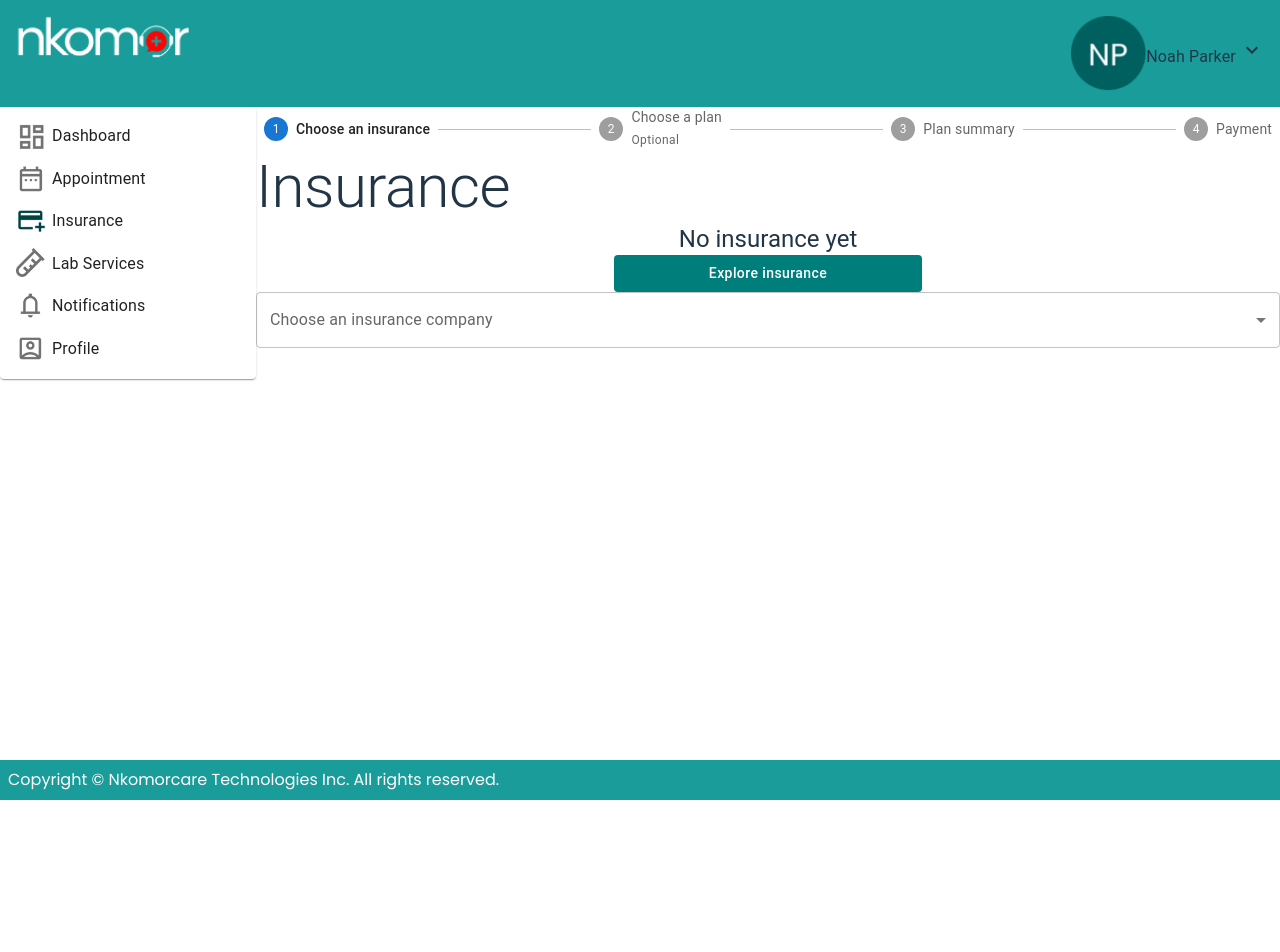
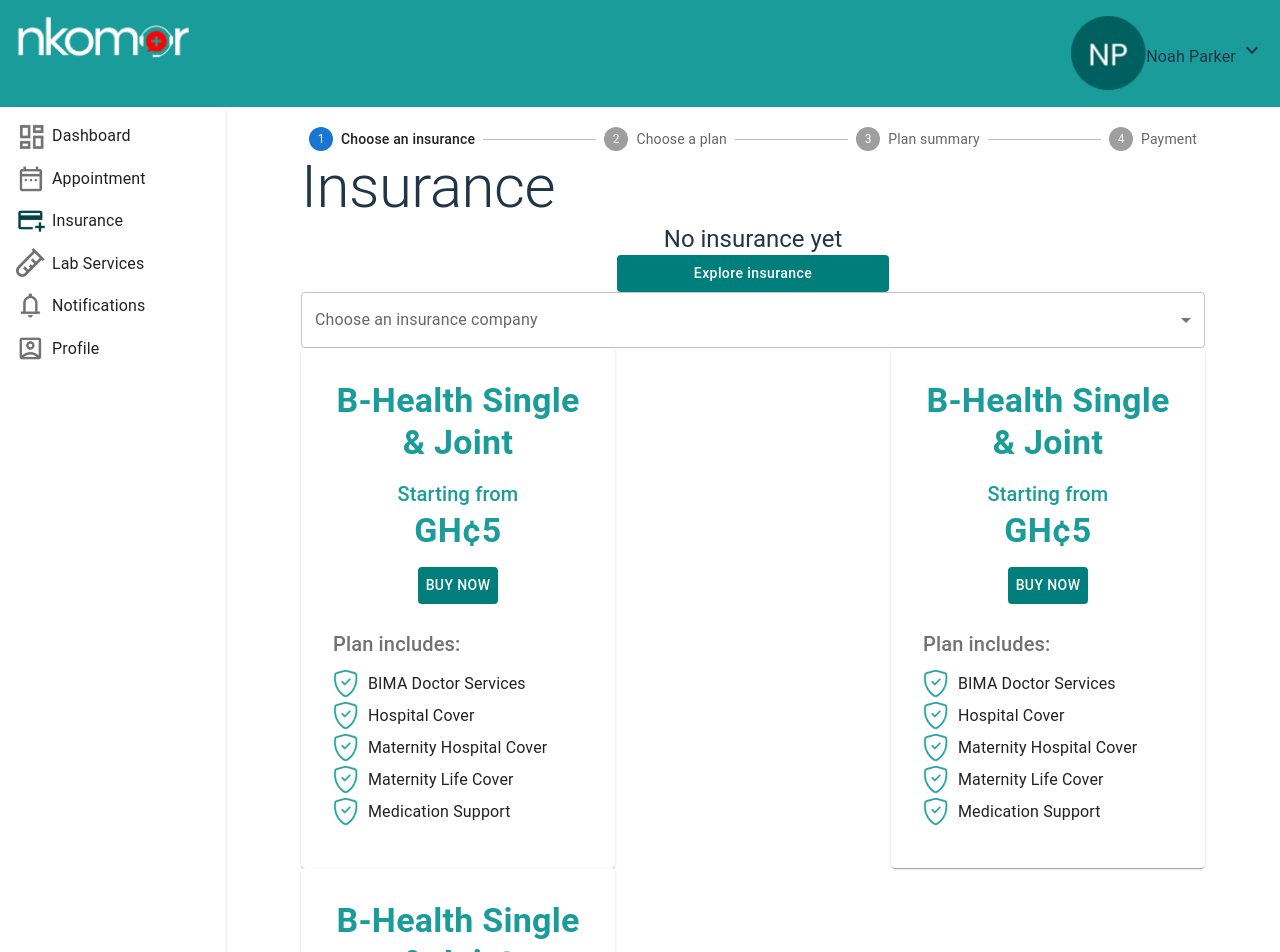
Before and after one commit to KMace/nkomor-health-frontend, a React (Vite) app in the folder vite-project/: page / in a window 1280 px wide. Shown: the top 952 px of the page. Before the commit the page ends 800 px from the top, so only its background shows below. Built offline with nearby package versions, Linux system fonts and the light colour scheme.

Commit message:
Dummy Insurance plans

```diff
--- a/vite-project/src/App.tsx
+++ b/vite-project/src/App.tsx
@@ -18,7 +18,7 @@ function App() {
         <Sidebar />
         <Insurance />
       </Box>
-      <Footer />
+      {/*<Footer />*/}
     </Box>
   )
 }
--- a/vite-project/src/Insurance/index.tsx
+++ b/vite-project/src/Insurance/index.tsx
@@ -1,11 +1,12 @@
 import { Box, Button, Typography } from "@mui/material";
 import InsuranceStepper from "../InsuranceStepper";
 import InsuranceDropdown from "../InsuranceDropdown";
+import InsurancePlans from "../InsurancePlans";
 
 function Insurance() {
   return (
     <>
-      <Box sx={{width:'100%'}}>
+      <Box sx={{width:'100%', 'padding': '20px 75px'}}>
         <InsuranceStepper />
         <Typography variant='h2'>Insurance</Typography>
         <Box sx={{'display': 'flex', 'alignItems':'center', 'flexDirection':'column'}}>
@@ -13,6 +14,7 @@ function Insurance() {
           <Button sx={{'color':'white', 'backgroundColor':'#007E7C', 'textTransform': 'none', width:'100%', 'maxWidth':'30%'}}>Explore insurance</Button>
         </Box>
         <InsuranceDropdown />
+        <InsurancePlans />
       </Box>
     </>
   )
--- a/vite-project/src/InsuranceDropdown/index.tsx
+++ b/vite-project/src/InsuranceDropdown/index.tsx
@@ -1,4 +1,4 @@
-import { Box, FormControl, InputLabel, ListSubheader, MenuItem, Select, SelectChangeEvent, Typography } from "@mui/material";
+import { FormControl, InputLabel, ListSubheader, MenuItem, Select, SelectChangeEvent } from "@mui/material";
 import { useState } from "react";
 
 function InsuranceDropdown() {
--- /dev/null
+++ b/vite-project/src/InsurancePlans/SinglePlan/index.tsx
@@ -0,0 +1,43 @@
+import { Box, Button, List, ListItem, ListItemText, Paper, Typography } from "@mui/material";
+import Shield from "../../assets/shield.png";
+
+function SinglePlan() {
+  return (
+    <Paper sx={{'padding': 4, 'maxWidth':'250px'}}>
+      <Box sx={{'display':'flex', 'flexDirection':'column', 'alignItems':'center', 'textAlign': 'center'}}>
+        <Typography variant='h4' fontWeight='bold' color='#1A9C9A' sx={{'overflowWrap': 'break-word'}}>B-Health Single & Joint</Typography>
+        <Box sx={{'margin': '15px 0'}}>
+          <Typography variant='h6' color='#1A9C9A'>Starting from</Typography>
+          <Typography variant='h4' fontWeight='bold' color='#1A9C9A'>GH¢5</Typography>
+        </Box>
+        <Button sx={{'color':'white', 'textDecoration':'none', 'backgroundColor': '#007E7C'}}>Buy Now</Button>
+      </Box>
+      <br/>
+      <Typography variant='h6' color='#717171'>Plan includes:</Typography>
+      <List>
+        <ListItem disablePadding>
+          <img src={Shield} width='25px'/>
+          <ListItemText primary="BIMA Doctor Services" sx={{'paddingLeft':'10px'}} />
+        </ListItem>
+        <ListItem disablePadding>
+          <img src={Shield} width='25px'/>
+          <ListItemText primary="Hospital Cover" sx={{'paddingLeft':'10px'}} />
+        </ListItem>
+        <ListItem disablePadding>
+          <img src={Shield} width='25px'/>
+          <ListItemText primary="Maternity Hospital Cover" sx={{'paddingLeft':'10px'}} />
+        </ListItem>
+        <ListItem disablePadding>
+          <img src={Shield} width='25px'/>
+          <ListItemText primary="Maternity Life Cover" sx={{'paddingLeft':'10px'}} />
+        </ListItem>
+        <ListItem disablePadding>
+          <img src={Shield} width='25px'/>
+          <ListItemText primary="Medication Support" sx={{'paddingLeft':'10px'}} />
+        </ListItem>
+      </List>
+    </Paper>
+  )
+}
+
+export default SinglePlan;
--- /dev/null
+++ b/vite-project/src/InsurancePlans/index.tsx
@@ -0,0 +1,20 @@
+import { Grid } from "@mui/material";
+import SinglePlan from "./SinglePlan";
+
+function InsurancePlans() {
+  return (
+    <Grid container direction="row" justifyContent="space-between">
+      <Grid>
+        <SinglePlan />
+      </Grid>
+      <Grid>
+        <SinglePlan />
+      </Grid>
+      <Grid>
+        <SinglePlan />
+      </Grid>
+    </Grid>
+  )
+}
+
+export default InsurancePlans;
--- a/vite-project/src/InsuranceStepper/index.tsx
+++ b/vite-project/src/InsuranceStepper/index.tsx
@@ -2,7 +2,6 @@ import Stepper from '@mui/material/Stepper';
 import Step from '@mui/material/Step';
 import StepLabel from '@mui/material/StepLabel';
 import { useState } from 'react';
-import { Typography } from '@mui/material';
 
 const steps = ['Choose an insurance', 'Choose a plan', 'Plan summary', 'Payment'];
 
@@ -55,11 +54,6 @@ function InsuranceStepper() {
           const labelProps: {
             optional?: React.ReactNode;
           } = {};
-          if (isStepOptional(index)) {
-            labelProps.optional = (
-              <Typography variant="caption">Optional</Typography>
-            );
-          }
           if (isStepSkipped(index)) {
             stepProps.completed = false;
           }
```
Also changed, not shown: vite-project/src/assets/shield.png (added).
